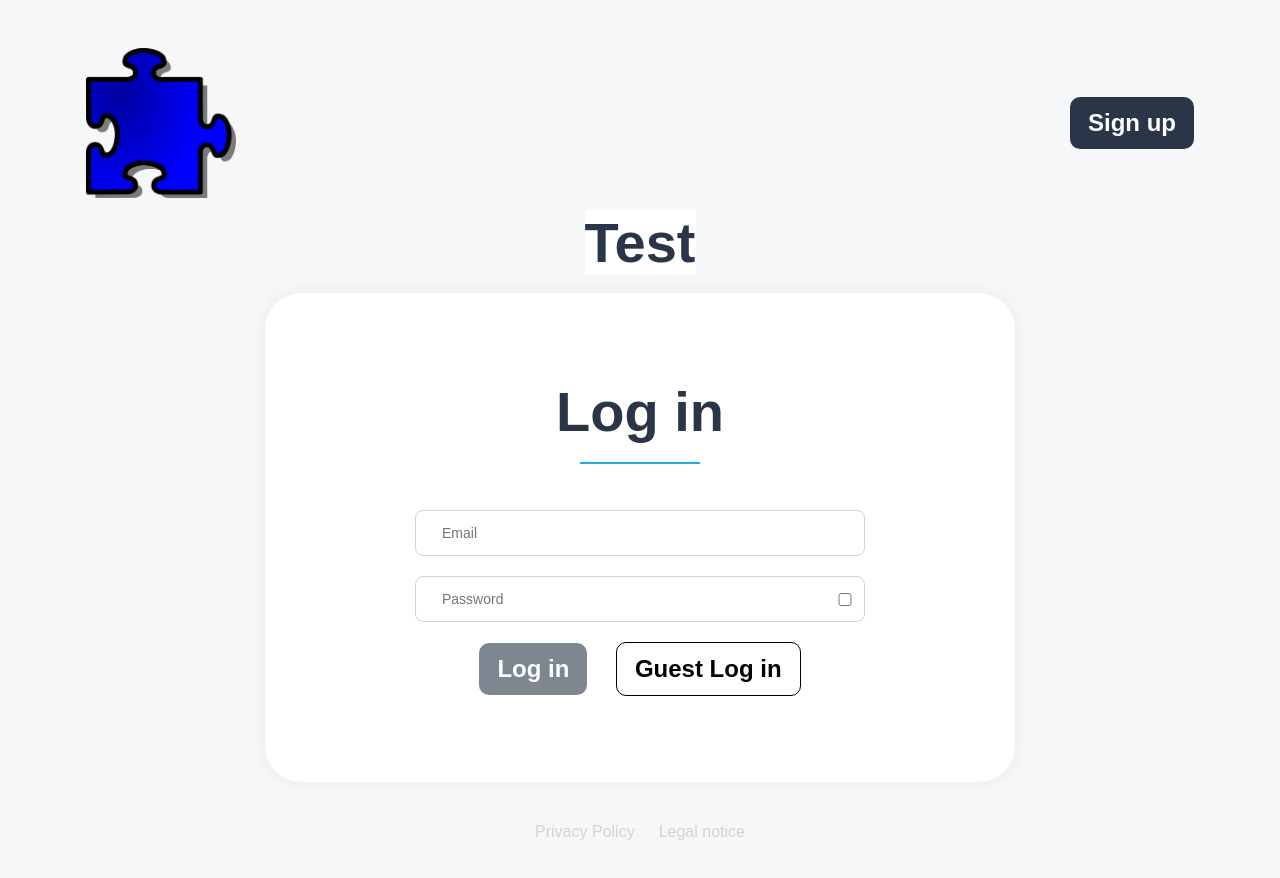
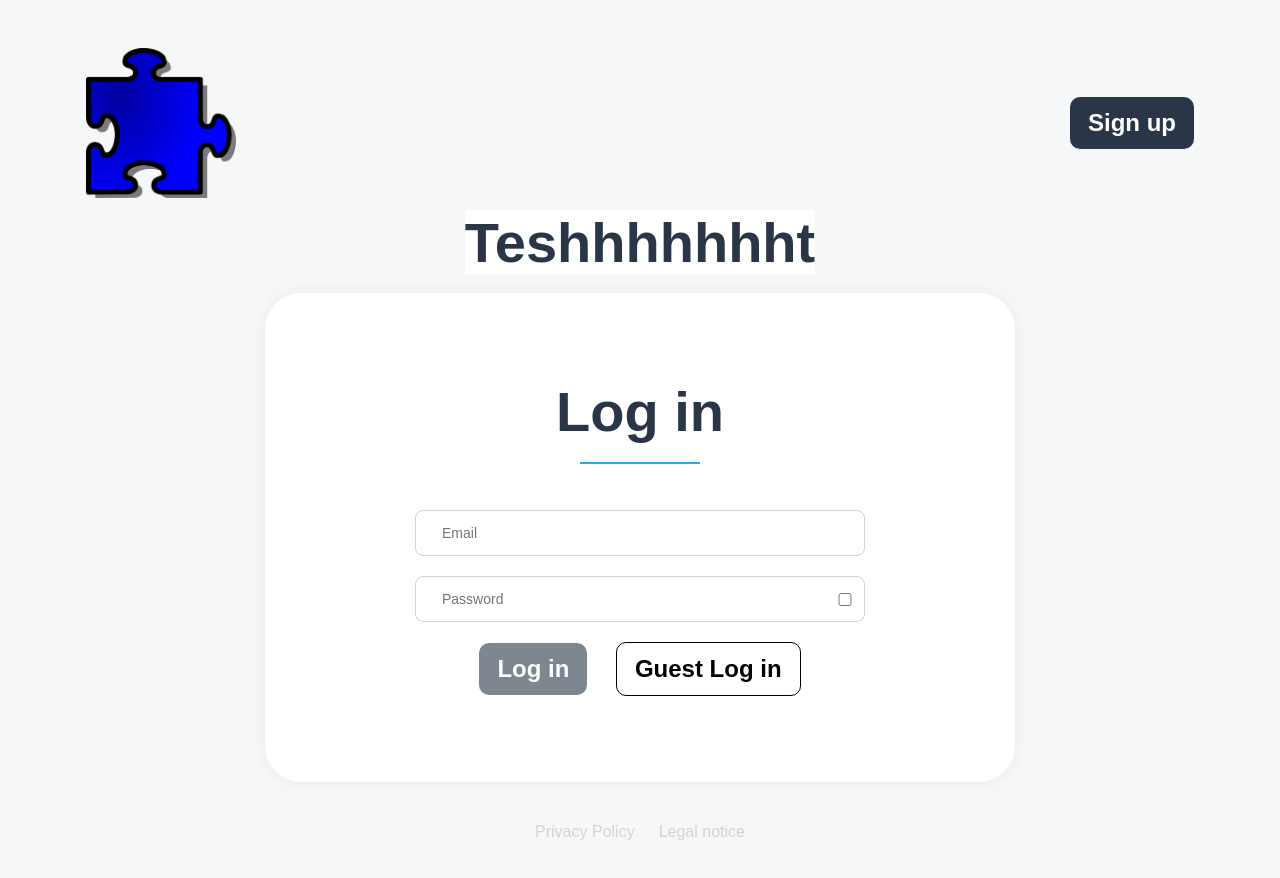
Before and after one commit to ChristopherHipper/Join, a plain HTML site: page index.html in a window 1280 px wide. Drawn offline with Linux system fonts and the light colour scheme; no server answers.

Commit message:
Update index.html

```diff
--- a/index.html
+++ b/index.html
@@ -24,7 +24,7 @@
     </header>
 
     <main>
-        <h1>Test</h1>
+        <h1>Teshhhhhhht</h1>
         <form class="log_and_sign_form" onsubmit="logIn(); return false">
             <h1>Log in</h1>
             <div class="seperator"></div>
```
